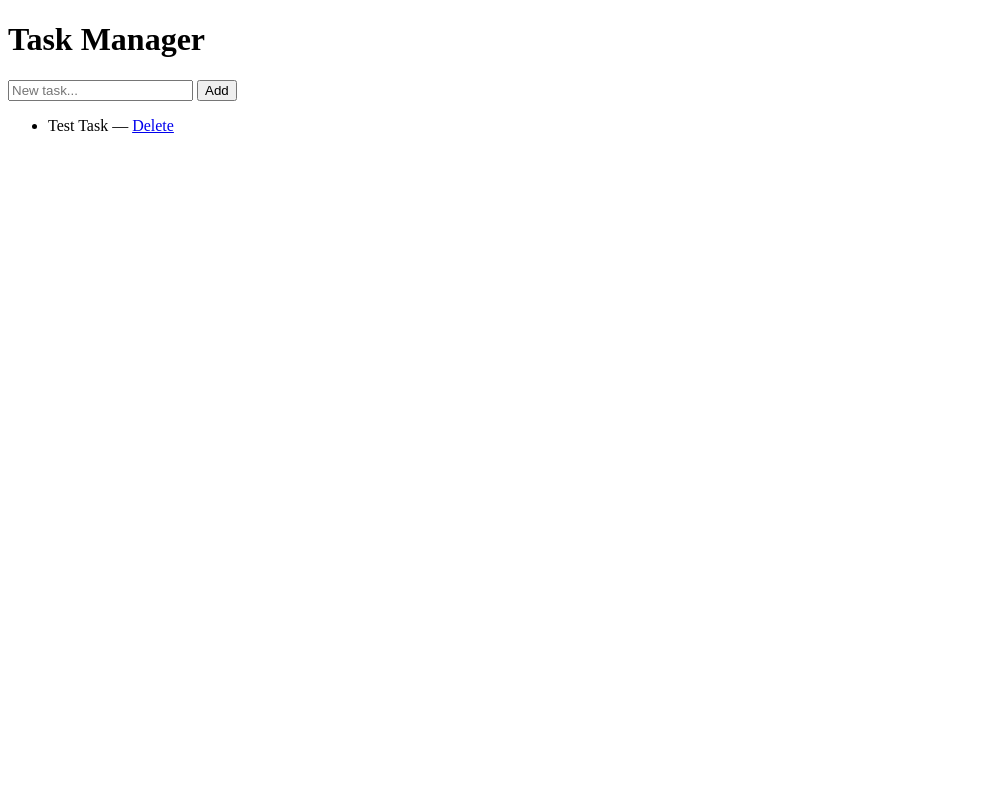
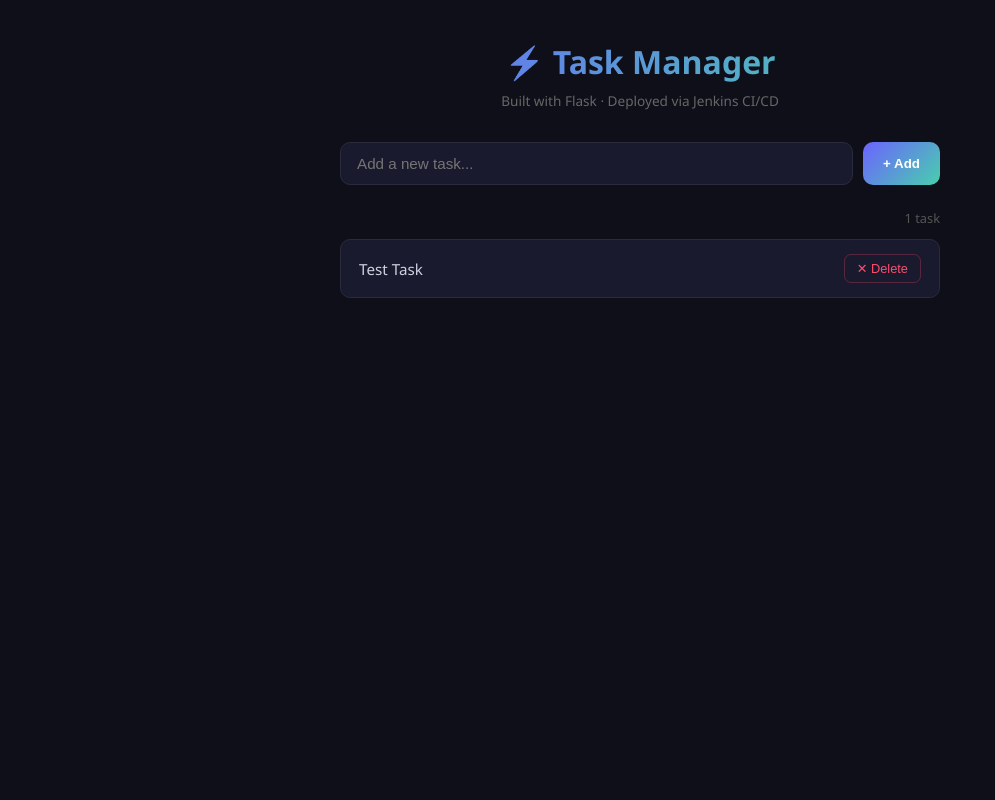
Before and after one commit to samawael7/flask-crud, a Flask app: page / in a window 1280 px wide. Shown: the whole page, without its empty margins (0-995 px from the left). Run offline with Flask 3, Linux system fonts and the light colour scheme; data comes from the database, SQL or seed files in the repository.

Commit message:
updating UI

```diff
--- a/app/templates/index.html
+++ b/app/templates/index.html
@@ -1,16 +1,159 @@
 <!DOCTYPE html>
-<html>
-<head><title>Task Manager</title></head>
+<html lang="en">
+<head>
+    <meta charset="UTF-8">
+    <meta name="viewport" content="width=device-width, initial-scale=1.0">
+    <title>Task Manager</title>
+    <style>
+        * { margin: 0; padding: 0; box-sizing: border-box; }
+
+        body {
+            font-family: 'Segoe UI', sans-serif;
+            background: #0f0f1a;
+            color: #e0e0e0;
+            min-height: 100vh;
+            display: flex;
+            justify-content: center;
+            padding: 40px 20px;
+        }
+
+        .container {
+            width: 100%;
+            max-width: 600px;
+        }
+
+        h1 {
+            text-align: center;
+            font-size: 2rem;
+            margin-bottom: 8px;
+            background: linear-gradient(90deg, #6c63ff, #48cfad);
+            -webkit-background-clip: text;
+            -webkit-text-fill-color: transparent;
+        }
+
+        .subtitle {
+            text-align: center;
+            color: #666;
+            font-size: 0.85rem;
+            margin-bottom: 32px;
+        }
+
+        .add-form {
+            display: flex;
+            gap: 10px;
+            margin-bottom: 24px;
+        }
+
+        .add-form input {
+            flex: 1;
+            padding: 12px 16px;
+            border-radius: 10px;
+            border: 1px solid #2a2a3d;
+            background: #1a1a2e;
+            color: #e0e0e0;
+            font-size: 0.95rem;
+            outline: none;
+            transition: border 0.2s;
+        }
+
+        .add-form input:focus {
+            border-color: #6c63ff;
+        }
+
+        .add-form button {
+            padding: 12px 20px;
+            border-radius: 10px;
+            border: none;
+            background: linear-gradient(135deg, #6c63ff, #48cfad);
+            color: white;
+            font-weight: 600;
+            cursor: pointer;
+            transition: opacity 0.2s;
+        }
+
+        .add-form button:hover { opacity: 0.85; }
+
+        .task-list {
+            display: flex;
+            flex-direction: column;
+            gap: 10px;
+        }
+
+        .task-item {
+            display: flex;
+            align-items: center;
+            justify-content: space-between;
+            background: #1a1a2e;
+            border: 1px solid #2a2a3d;
+            border-radius: 10px;
+            padding: 14px 18px;
+            transition: border-color 0.2s;
+        }
+
+        .task-item:hover { border-color: #6c63ff44; }
+
+        .task-title {
+            font-size: 0.95rem;
+            color: #d0d0e0;
+        }
+
+        .delete-btn {
+            background: none;
+            border: 1px solid #ff4d6d44;
+            color: #ff4d6d;
+            padding: 6px 12px;
+            border-radius: 7px;
+            cursor: pointer;
+            font-size: 0.8rem;
+            transition: all 0.2s;
+        }
+
+        .delete-btn:hover {
+            background: #ff4d6d22;
+            border-color: #ff4d6d;
+        }
+
+        .empty {
+            text-align: center;
+            color: #444;
+            font-size: 0.9rem;
+            padding: 40px 0;
+        }
+
+        .count {
+            text-align: right;
+            font-size: 0.8rem;
+            color: #555;
+            margin-bottom: 12px;
+        }
+    </style>
+</head>
 <body>
-    <h1>Task Manager</h1>
-    <form action="/add" method="post">
-        <input type="text" name="title" placeholder="New task..." required>
-        <button type="submit">Add</button>
-    </form>
-    <ul>
-        {% for task in tasks %}
-        <li>{{ task['title'] }} — <a href="/delete/{{ task['id'] }}">Delete</a></li>
-        {% endfor %}
-    </ul>
+    <div class="container">
+        <h1>⚡ Task Manager</h1>
+        <p class="subtitle">Built with Flask · Deployed via Jenkins CI/CD</p>
+
+        <form class="add-form" action="/add" method="post">
+            <input type="text" name="title" placeholder="Add a new task..." required>
+            <button type="submit">+ Add</button>
+        </form>
+
+        <p class="count">{{ tasks|length }} task{{ 's' if tasks|length != 1 else '' }}</p>
+
+        <div class="task-list">
+            {% if tasks %}
+                {% for task in tasks %}
+                <div class="task-item">
+                    <span class="task-title">{{ task['title'] }}</span>
+                    <a href="/delete/{{ task['id'] }}">
+                        <button class="delete-btn">✕ Delete</button>
+                    </a>
+                </div>
+                {% endfor %}
+            {% else %}
+                <p class="empty">No tasks yet. Add one above ☝️</p>
+            {% endif %}
+        </div>
+    </div>
 </body>
 </html>
```
